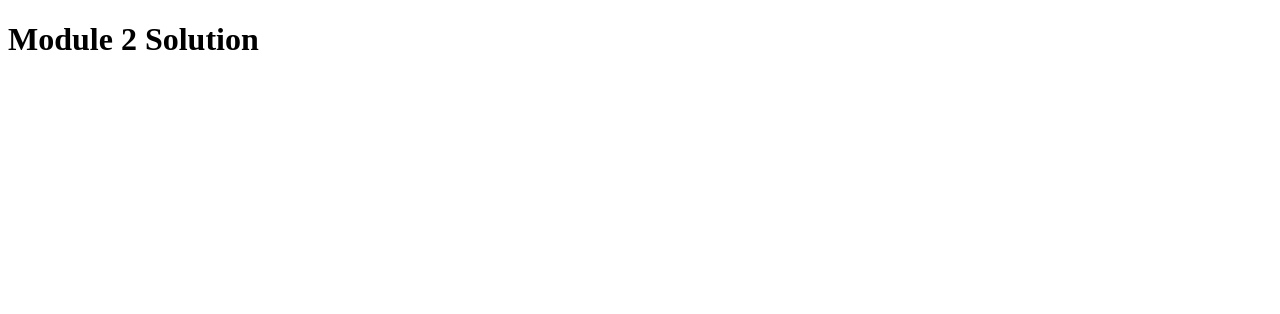
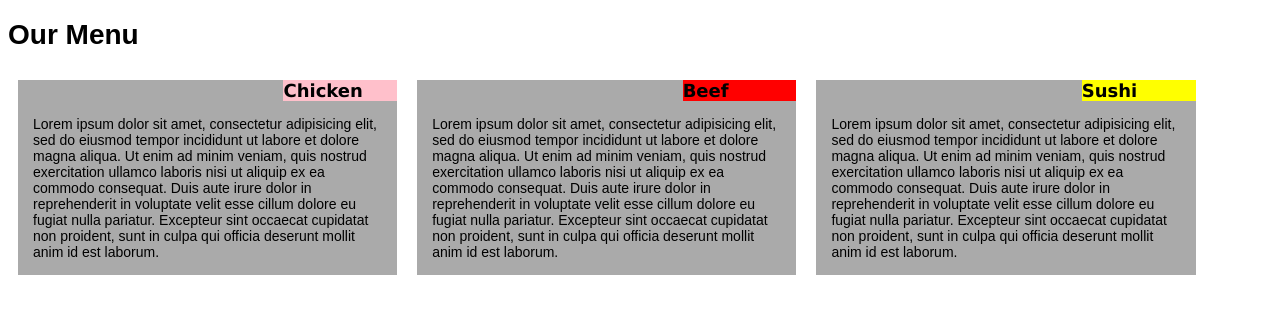
Before and after one commit to srchaitanya/module-2-solution, a plain HTML site: page index.html in a window 1280 px wide. Drawn offline with Linux system fonts and the light colour scheme.

Commit message:
=second check-in

```diff
--- a/css/module-2-solution.css
+++ b/css/module-2-solution.css
@@ -0,0 +1,42 @@
+body{
+	font: normal 14px arial;
+}
+div div{
+	background-color: #aaaaaa;
+}
+
+div#container > div{
+	float:left;
+	margin:10px;
+	width: 30%;
+	box-sizing: border-box;
+}
+
+#menutitle1, #menutitle2, #menutitle3{
+	font: bold 18px verdana;
+	width:30%;
+	position: relative;
+	float:right;
+}
+
+#menutitle1{
+	background-color: pink;
+}
+
+#menutitle2{
+	background-color: red;
+}
+
+#menutitle3{
+	background-color: yellow;
+}
+
+.contentclass {
+	padding: 15px;
+	clear: right;
+}
+
+/******* Media queries **********/
+@media(min-width: 992px) {
+
+}
--- a/index.html
+++ b/index.html
@@ -1,9 +1,41 @@
 <!DOCTYPE html>
 <html>
 <head>
+	<link rel="stylesheet" type="text/css" href="css/module-2-solution.css">
 	<title>Module-2 Solution</title>
 </head>
 <body>
-<h1>Module 2 Solution</h1>
+<h1>Our Menu</h1>
+
+	<div id="container">
+		<div id="item1">
+			<div id="menutitle1">Chicken</div>
+			<div class="contentclass">Lorem ipsum dolor sit amet, consectetur adipisicing elit, sed do eiusmod
+			tempor incididunt ut labore et dolore magna aliqua. Ut enim ad minim veniam,
+			quis nostrud exercitation ullamco laboris nisi ut aliquip ex ea commodo
+			consequat. Duis aute irure dolor in reprehenderit in voluptate velit esse
+			cillum dolore eu fugiat nulla pariatur. Excepteur sint occaecat cupidatat non
+			proident, sunt in culpa qui officia deserunt mollit anim id est laborum.</div>
+		</div>
+		<div id="item2">
+			<div id="menutitle2">Beef</div>
+			<div class="contentclass">Lorem ipsum dolor sit amet, consectetur adipisicing elit, sed do eiusmod
+			tempor incididunt ut labore et dolore magna aliqua. Ut enim ad minim veniam,
+			quis nostrud exercitation ullamco laboris nisi ut aliquip ex ea commodo
+			consequat. Duis aute irure dolor in reprehenderit in voluptate velit esse
+			cillum dolore eu fugiat nulla pariatur. Excepteur sint occaecat cupidatat non
+			proident, sunt in culpa qui officia deserunt mollit anim id est laborum.</div>
+		</div>
+		<div id="item3">
+			<div id="menutitle3">Sushi</div>
+			<div class="contentclass">Lorem ipsum dolor sit amet, consectetur adipisicing elit, sed do eiusmod
+			tempor incididunt ut labore et dolore magna aliqua. Ut enim ad minim veniam,
+			quis nostrud exercitation ullamco laboris nisi ut aliquip ex ea commodo
+			consequat. Duis aute irure dolor in reprehenderit in voluptate velit esse
+			cillum dolore eu fugiat nulla pariatur. Excepteur sint occaecat cupidatat non
+			proident, sunt in culpa qui officia deserunt mollit anim id est laborum.</div>
+		</div>
+	</div>
+
 </body>
 </html>
```
